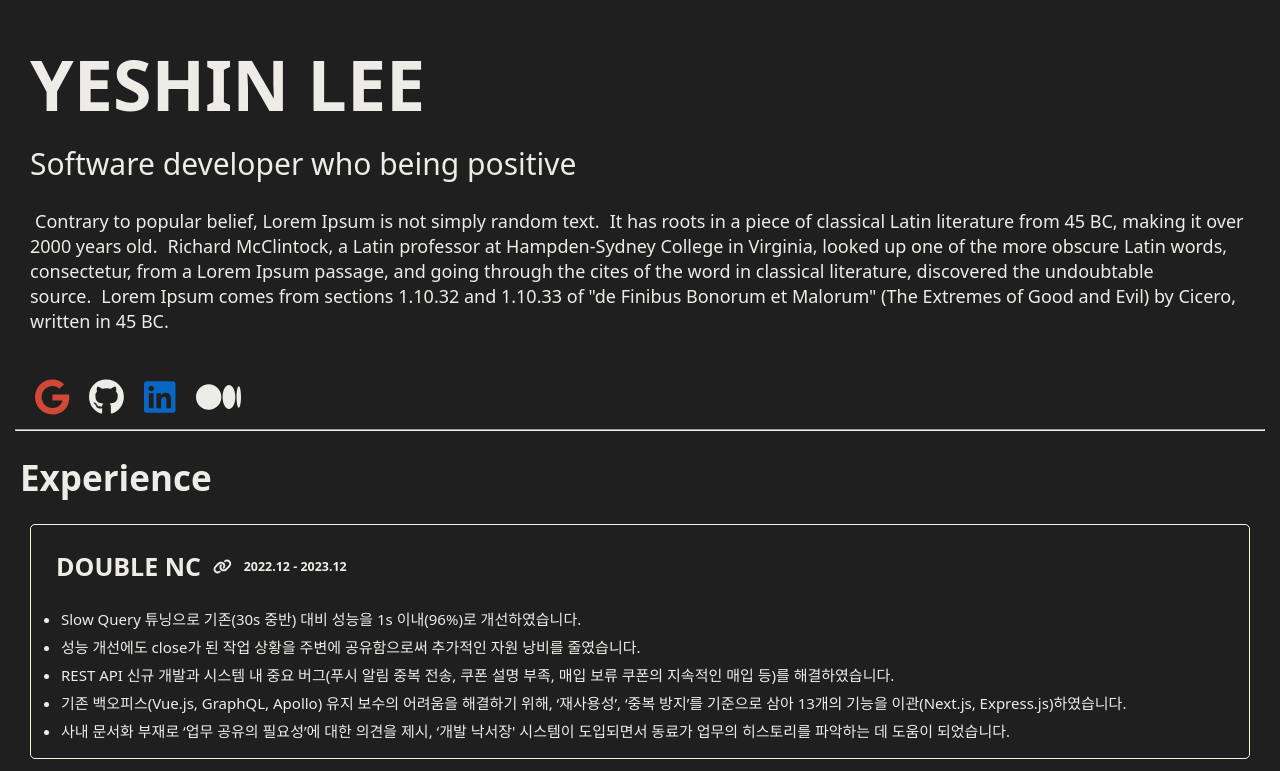
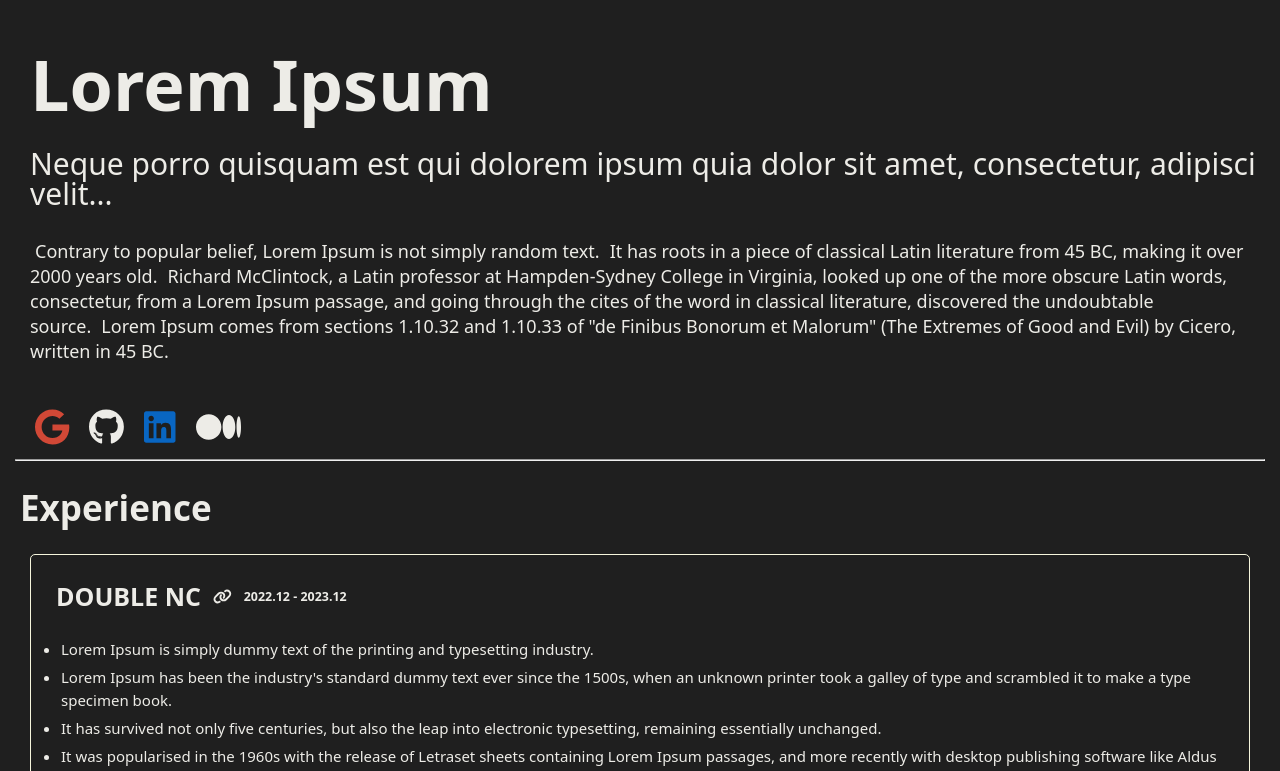
Before and after one commit to yeslee-v/personal_homepage, a Next.js app: page / in a window 1280 px wide. Shown: the part 181-952 px from the top of the page. Built offline with nearby package versions, Linux system fonts and the light colour scheme.

Commit message:
Modify contents

```diff
--- a/src/components/home.tsx
+++ b/src/components/home.tsx
@@ -3,8 +3,11 @@
 const Home = () => {
   return (
     <section className={styles.home}>
-      <h1>YESHIN LEE</h1>
-      <p>Software developer who being positive</p>
+      <h1>Lorem Ipsum</h1>
+      <p>
+        Neque porro quisquam est qui dolorem ipsum quia dolor sit amet,
+        consectetur, adipisci velit...
+      </p>
       <div className={styles.description}>
         <span>
           Contrary to popular belief, Lorem Ipsum is not simply random text.
--- a/src/data/experience.data.ts
+++ b/src/data/experience.data.ts
@@ -8,11 +8,10 @@
     period: "2022.12 - 2023.12",
     blogPostPath: "update-문을-96-나-최적화했다고-d4d979e4d362",
     description: [
-      "Slow Query 튜닝으로 기존(30s 중반) 대비 성능을 1s 이내(96%)로 개선하였습니다.",
-      "성능 개선에도 close가 된 작업 상황을 주변에 공유함으로써 추가적인 자원 낭비를 줄였습니다.",
-      "REST API 신규 개발과 시스템 내 중요 버그(푸시 알림 중복 전송, 쿠폰 설명 부족, 매입 보류 쿠폰의 지속적인 매입 등)를 해결하였습니다.",
-      "기존 백오피스(Vue.js, GraphQL, Apollo) 유지 보수의 어려움을 해결하기 위해, ‘재사용성’, ‘중복 방지’를 기준으로 삼아 13개의 기능을 이관(Next.js, Express.js)하였습니다.",
-      "사내 문서화 부재로 ‘업무 공유의 필요성’에 대한 의견을 제시, ‘개발 낙서장' 시스템이 도입되면서 동료가 업무의 히스토리를 파악하는 데 도움이 되었습니다.",
+      "Lorem Ipsum is simply dummy text of the printing and typesetting industry.",
+      "Lorem Ipsum has been the industry's standard dummy text ever since the 1500s, when an unknown printer took a galley of type and scrambled it to make a type specimen book.",
+      "It has survived not only five centuries, but also the leap into electronic typesetting, remaining essentially unchanged.",
+      " It was popularised in the 1960s with the release of Letraset sheets containing Lorem Ipsum passages, and more recently with desktop publishing software like Aldus PageMaker including versions of Lorem Ipsum.",
     ],
   },
   {
@@ -22,8 +21,10 @@
     period: "2022.05 - 2022.07",
     blogPostPath: "진학-어플라이-개발-인턴십-2기-후기-789ea68eb49",
     description: [
-      "동료들과 JavaScript 스터디를 진행하고, 업무 자동화를 위해 대학 정보 관리 서비스(NestJS, TypeORM)를 만들었습니다.",
-      "인턴십 종료 후, 테스트 코드의 필요성을 느껴 따로 학습하였습니다.",
+      "Lorem Ipsum is simply dummy text of the printing and typesetting industry.",
+      "Lorem Ipsum has been the industry's standard dummy text ever since the 1500s, when an unknown printer took a galley of type and scrambled it to make a type specimen book.",
+      "It has survived not only five centuries, but also the leap into electronic typesetting, remaining essentially unchanged.",
+      " It was popularised in the 1960s with the release of Letraset sheets containing Lorem Ipsum passages, and more recently with desktop publishing software like Aldus PageMaker including versions of Lorem Ipsum.",
     ],
   },
 ];
--- a/src/data/projects.data.ts
+++ b/src/data/projects.data.ts
@@ -31,7 +31,12 @@
       VERCEL_LOGO_URL,
     ],
     position: "FULL-STACK",
-    roles: ["Next.js을 복습하기 위해 App Router 기반으로 만들게 되었습니다."],
+    roles: [
+      "Lorem Ipsum is simply dummy text of the printing and typesetting industry.",
+      "Lorem Ipsum has been the industry's standard dummy text ever since the 1500s, when an unknown printer took a galley of type and scrambled it to make a type specimen book.",
+      "It has survived not only five centuries, but also the leap into electronic typesetting, remaining essentially unchanged.",
+      " It was popularised in the 1960s with the release of Letraset sheets containing Lorem Ipsum passages, and more recently with desktop publishing software like Aldus PageMaker including versions of Lorem Ipsum.",
+    ],
     githubUrl: "https://github.com/yeslee-v/personal_homepage",
   },
   {
@@ -50,10 +55,10 @@
     ],
     position: "BACKEND DEVELOPMENT",
     roles: [
-      "pong game과 상대방과의 채팅 기능이 구현된 프로젝트로 프론트엔드 1명, 백엔드 2명이 작업했습니다.",
-      "Build 시간을 줄이기 위해 AWS EC2에 배포하였습니다.",
-      "42 API와 JWT를 활용해 로그인과 게임 방에 출입하는 소켓을 구현하였습니다.",
-      "JWT 저장 위치에 대해 상의하고, Django와 비교해가면서 NestJS만의 특징에 대해 학습하였습니다.",
+      "Lorem Ipsum is simply dummy text of the printing and typesetting industry.",
+      "Lorem Ipsum has been the industry's standard dummy text ever since the 1500s, when an unknown printer took a galley of type and scrambled it to make a type specimen book.",
+      "It has survived not only five centuries, but also the leap into electronic typesetting, remaining essentially unchanged.",
+      " It was popularised in the 1960s with the release of Letraset sheets containing Lorem Ipsum passages, and more recently with desktop publishing software like Aldus PageMaker including versions of Lorem Ipsum.",
     ],
     githubUrl: "https://github.com/Maserati-Quattroporte/maseraT_pong_game",
   },
@@ -71,9 +76,10 @@
     ],
     position: "BACKEND DEVELOPMENT",
     roles: [
-      "42서울 오픈 프로젝트 대회에 참여한 프로젝트입니다.",
-      "설계부터 배포까지, 웹 개발의 전체 사이클을 경험해보기 위해 시작, 러닝커브가 비교적 낮은 Python과 Django, Heroku를 선택했습니다.",
-      "메인 페이지 작업에 일정의 1/3이 소요되는 위기가 있었으나, 업무 재배분을 통해 일정 내에 프로젝트를 완성시킬 수 있었습니다.",
+      "Lorem Ipsum is simply dummy text of the printing and typesetting industry.",
+      "Lorem Ipsum has been the industry's standard dummy text ever since the 1500s, when an unknown printer took a galley of type and scrambled it to make a type specimen book.",
+      "It has survived not only five centuries, but also the leap into electronic typesetting, remaining essentially unchanged.",
+      " It was popularised in the 1960s with the release of Letraset sheets containing Lorem Ipsum passages, and more recently with desktop publishing software like Aldus PageMaker including versions of Lorem Ipsum.",
     ],
     githubUrl: "https://github.com/GwaChaePah/jecheol42_backend",
   },
@@ -85,9 +91,10 @@
     skills: [HTML5_LOGO_URL, CSS_LOGO_URL, JAVASCRIPT_LOGO_URL],
     position: "FRONTEND DEVELOPMENT",
     roles: [
-      "JavaScript 학습을 위해 if(kakao) 2020 행사에서 아이디어를 얻어 시작했습니다.",
-      "페어 프로그래밍으로 진행하면서, 7개의 질문 페이지와 각각의 결과 이미지를 쌓는 기능을 구현했습니다.",
-      "해상도에 따라 레이아웃이 깨지는 문제를 겪으면서 레이아웃의 통일성에 대해 고민해볼 수 있었습니다.",
+      "Lorem Ipsum is simply dummy text of the printing and typesetting industry.",
+      "Lorem Ipsum has been the industry's standard dummy text ever since the 1500s, when an unknown printer took a galley of type and scrambled it to make a type specimen book.",
+      "It has survived not only five centuries, but also the leap into electronic typesetting, remaining essentially unchanged.",
+      " It was popularised in the 1960s with the release of Letraset sheets containing Lorem Ipsum passages, and more recently with desktop publishing software like Aldus PageMaker including versions of Lorem Ipsum.",
     ],
     deployUrl: "https://seohee-choi.github.io/LifeOn42/",
     githubUrl: "https://github.com/seohee-choi/LifeOn42",
```
